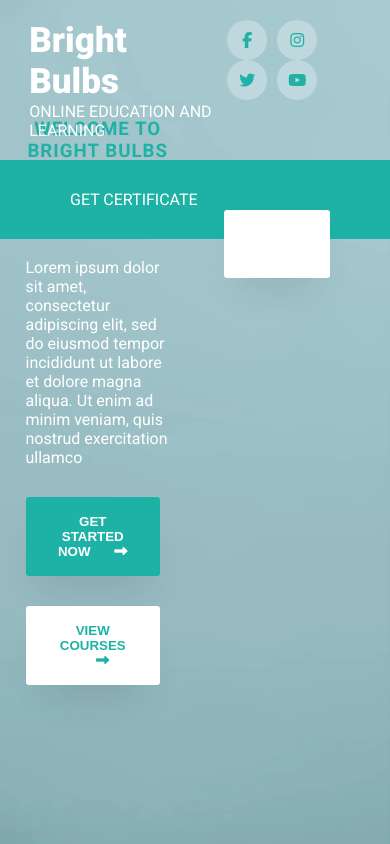
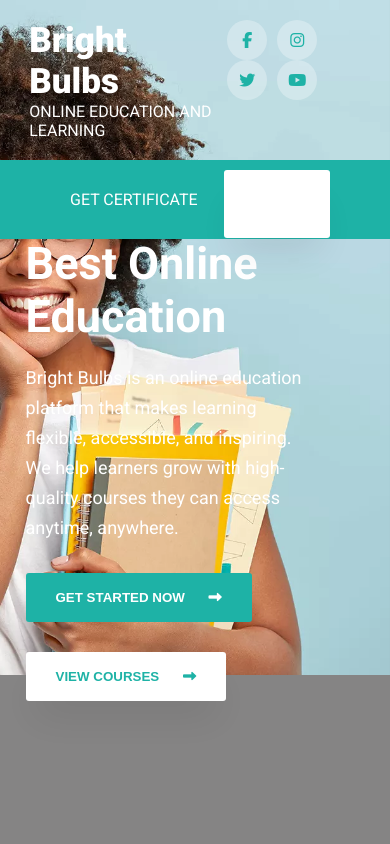
Before and after one commit to Nas1010/bright-bulbs, a React (Create React App) app: page / in a window 390 px wide. Built offline with nearby package versions, Linux system fonts and the light colour scheme.

Commit message:
add short description for Bright Bulbs educational platform

```diff
--- a/src/App.css
+++ b/src/App.css
@@ -80,3 +80,12 @@ button:hover {
   color: #1eb2a6;
   text-transform: uppercase;
 }
+#heading h1 {
+  font-size: 45px;
+  margin: 20px 0;
+  text-transform: capitalize;
+}
+p {
+  line-height: 30px;
+  font-size: 18px;
+}
--- a/src/components/common/heading/header.css
+++ b/src/components/common/heading/header.css
@@ -16,9 +16,13 @@
 header {
     background-color: rgba(255, 255, 255 , 0.2);
     margin: 0 30px;
+    position: relative;
 }
+header .nav {
+    display: flex !important;
+  }
 header ul {
-    padding: 30px;
+    padding: 30px 20px;
 }
 header li{
     margin-right: 40px;
@@ -63,7 +67,7 @@ header ul li a:hover {
         font-size: 30px;
         position: absolute;
         right: 50px;
-        top:20px;
+        top:-20px;
     }
     .mobile-nav {
         position:absolute;
--- a/src/components/home/hero/Hero.jsx
+++ b/src/components/home/hero/Hero.jsx
@@ -9,7 +9,7 @@ const Hero = () => {
           <div className="container">
                   <div className="row">
                       <Title subtitle="WELCOME TO BRIGHT BULBS" title="Best Online Education"/>
-                      <p>Lorem ipsum dolor sit amet, consectetur adipiscing elit, sed do eiusmod tempor incididunt ut labore et dolore magna aliqua. Ut enim ad minim veniam, quis nostrud exercitation ullamco</p>
+                      <p>Bright Bulbs is an online education platform that makes learning flexible, accessible, and inspiring. We help learners grow with high-quality courses they can access anytime, anywhere.</p>
                       <div className="button">
                           <button className="primary-btn">
                               GET STARTED NOW <i className="fa fa-long-arrow-alt-right"></i>
--- a/src/components/home/hero/hero.css
+++ b/src/components/home/hero/hero.css
@@ -12,3 +12,26 @@
     padding-right: 50px;
     color: #fff;
 }
+.hero #heading h3{
+    color: #fff;
+}
+.hero #heading {
+    text-align: left;
+    margin: 0;
+    padding: 0;
+}
+
+@media screen and (max-width:768px){
+    .margin {
+        height:40vh;
+    }
+    .hero {
+        background-position: right;
+        padding-top: 50%;
+        height: 80vh;
+    }
+    .hero .row {
+        width: 100%;
+
+    }
+}
```
